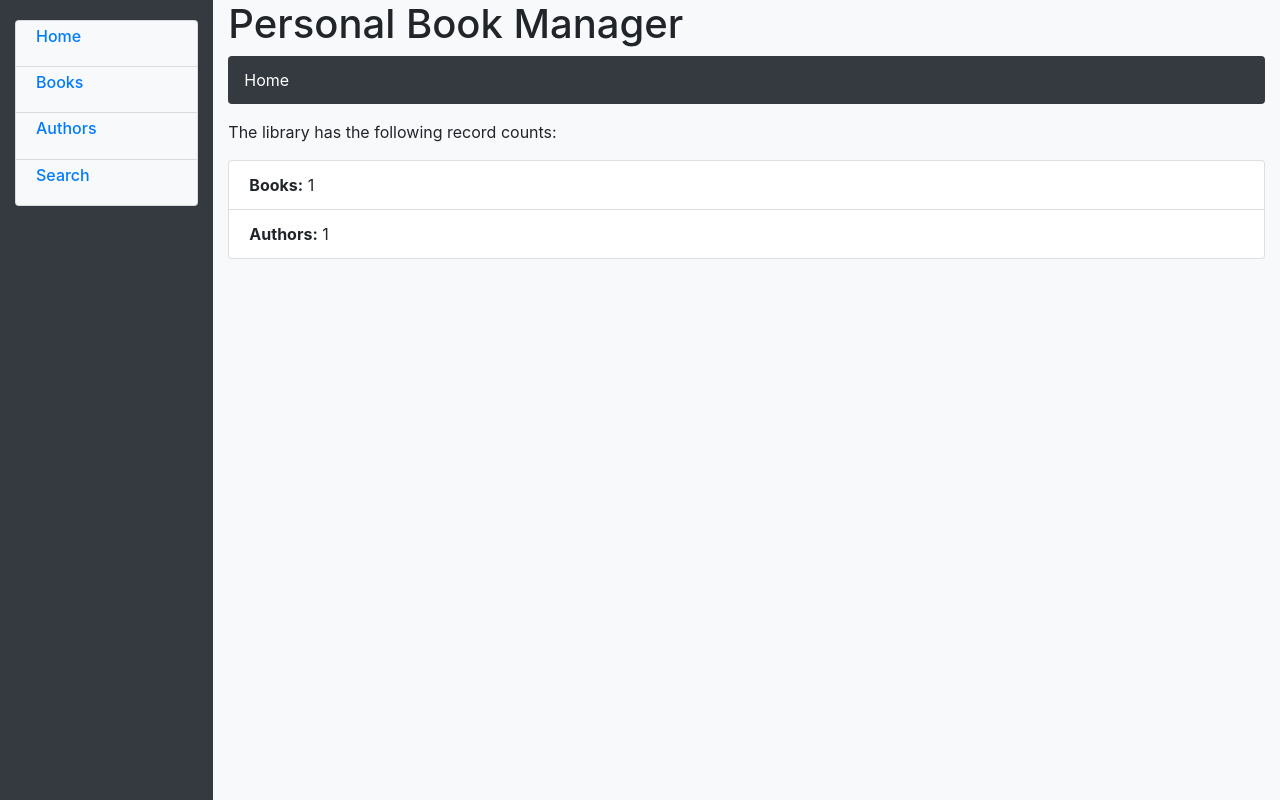
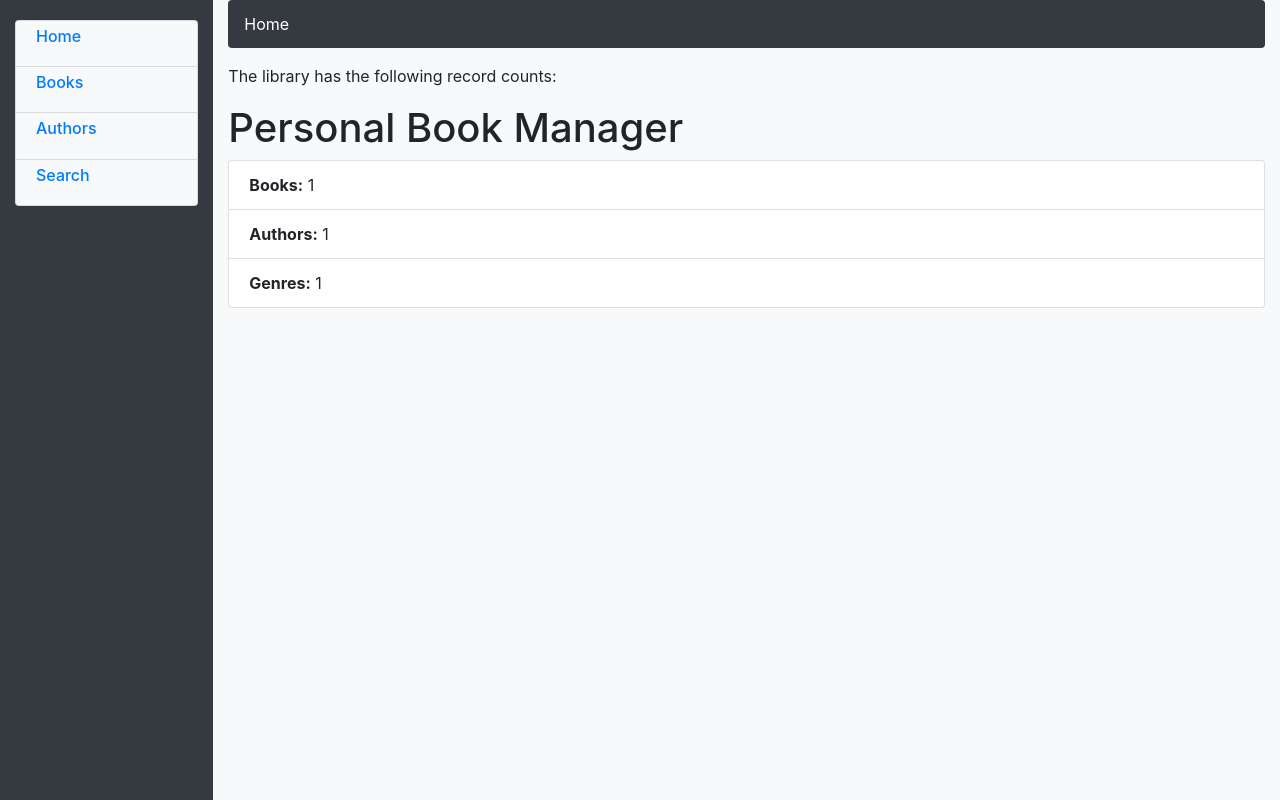
Before and after one commit to SaifullahKatpar/PersonalBookManager, a Django app: template catalog/templates/index.html in a window 1280 px wide. Run offline with Django 3.2, Linux system fonts and the light colour scheme; the template is opened without the code that fills it: most values are stand-ins (such as "Sample title", 1, 10 or a date in 2020); parts of the project's set-up code (start-up, migrations or seed data) failed here and were passed over; some libraries are stand-ins or nearby versions.

Commit message:
added genre count

```diff
--- a/catalog/templates/index.html
+++ b/catalog/templates/index.html
@@ -1,14 +1,15 @@
 {% extends "base_generic.html" %}
 
 {% block content %}
-  <h1>Personal Book Manager</h1>
-  <nav aria-label="breadcrumb">
-      <ol class="breadcrumb bg-dark">
-        <li class="breadcrumb-item active text-white" aria-current="page">Home</li>
-      </ol>
-    </nav>  <p>The library has the following record counts:</p>
+<nav aria-label="breadcrumb">
+    <ol class="breadcrumb bg-dark">
+      <li class="breadcrumb-item active text-white" aria-current="page">Home</li>
+    </ol>
+  </nav>  <p>The library has the following record counts:</p>
+<h1>Personal Book Manager</h1>
   <ul class="list-group">
     <li class="list-group-item"><strong>Books:</strong> {{ num_books }}</li>
     <li class="list-group-item"><strong>Authors:</strong> {{ num_authors }}</li>
+    <li class="list-group-item"><strong>Genres:</strong> {{ num_genres }}</li>
   </ul>
 {% endblock %}
--- a/catalog/views.py
+++ b/catalog/views.py
@@ -11,9 +11,11 @@ def index(request):
     # The 'all()' is implied by default.
     num_authors = Author.objects.count()
 
+    num_genres = Book.objects.all().aggregate(Count('genre',distinct=True)
     context = {
         'num_books': num_books,
         'num_authors': num_authors,
+        'num_genres': num_genres,
     }
 
     # Render the HTML template index.html with the data in the context variable
```
